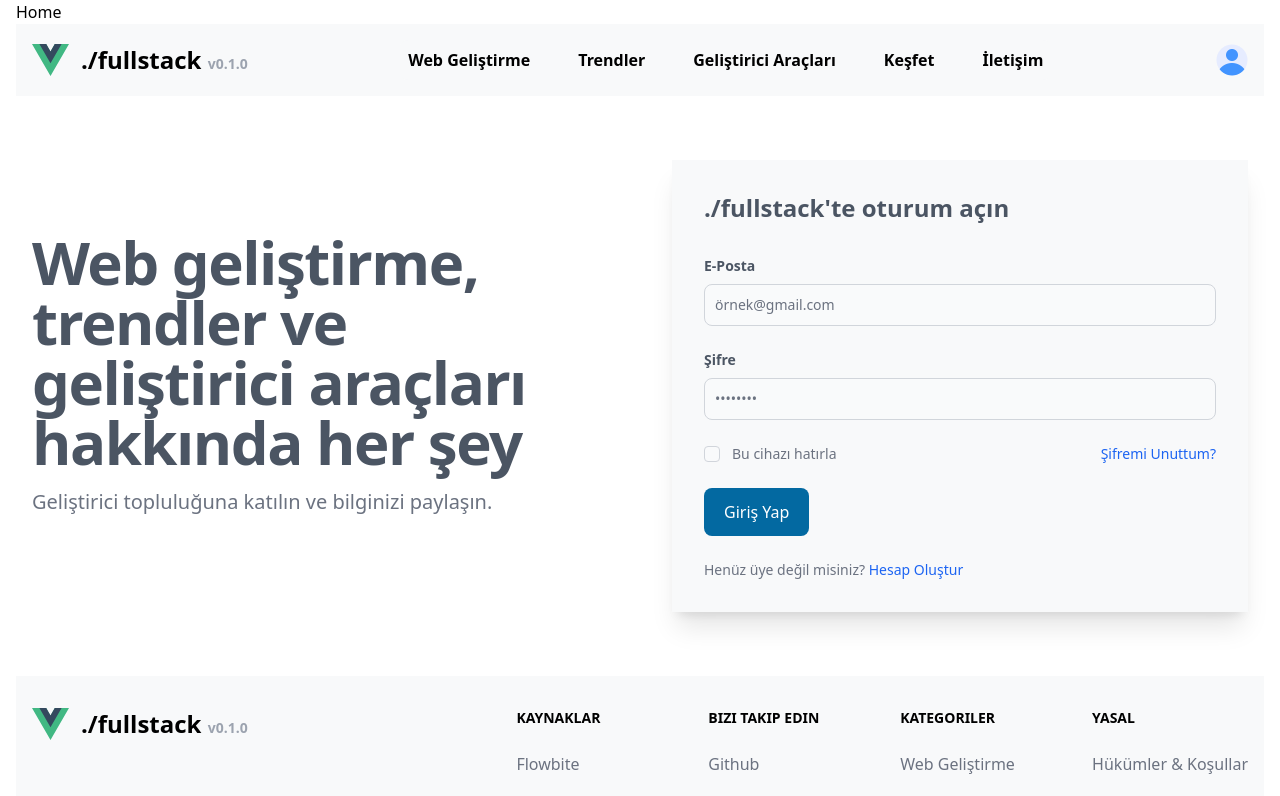
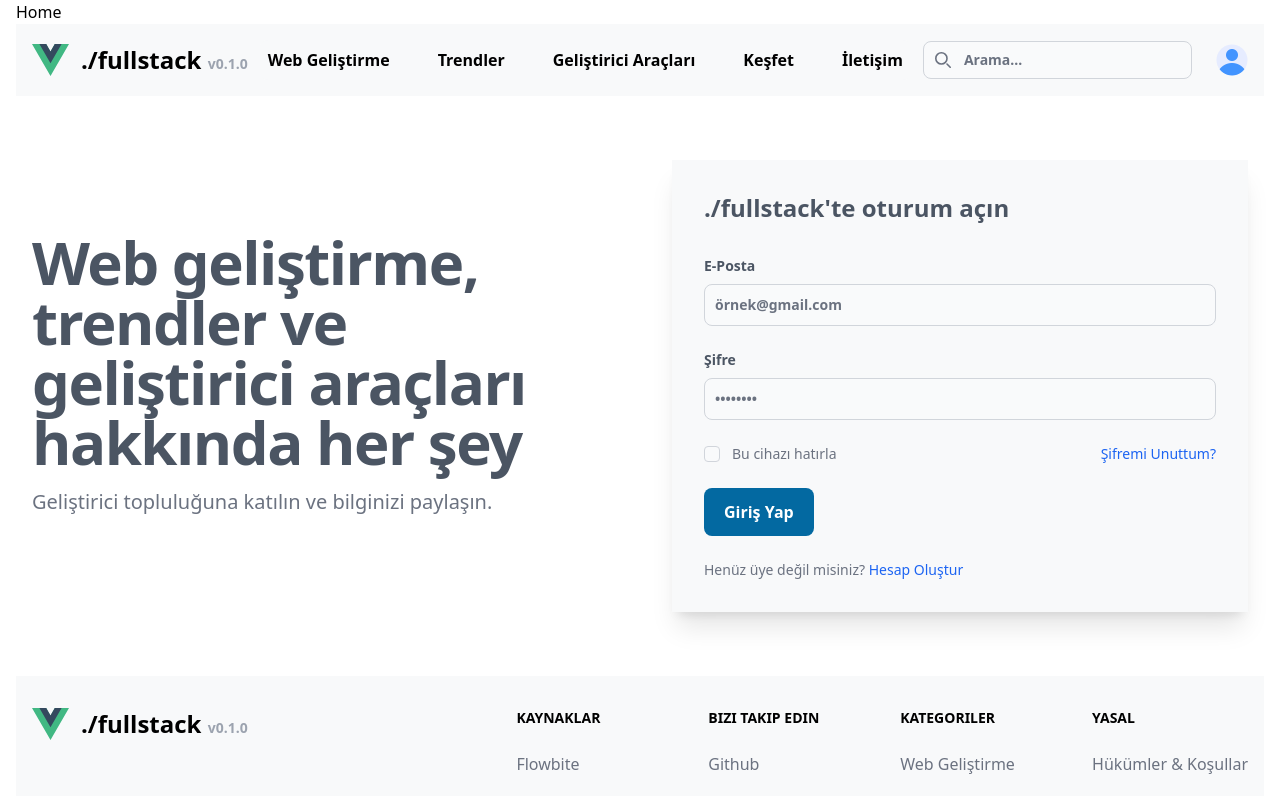
Before and after one commit to fatihkurtl/blog-app, a Vue app in the folder frontend/: page /login in a window 1280 px wide. Shown: the top 796 px of the page. Built offline with nearby package versions, Linux system fonts and the light colour scheme; what v-validate would draw is missing.

Commit message:
added search bar

```diff
--- a/frontend/src/layouts/Navbar.vue
+++ b/frontend/src/layouts/Navbar.vue
@@ -45,6 +45,33 @@ onClickOutside(userDropdown, (event) => {
                     <span class="text-sm font-semibold text-gray-400 dark:text-gray-500">v0.1.0</span>
                 </span>
             </RouterLink>
+            <!-- SEARCH BAR-->
+            <div class="flex md:order-2">
+                <button type="button" data-collapse-toggle="navbar-search" aria-controls="navbar-search"
+                    aria-expanded="false"
+                    class="md:hidden text-gray-500 dark:text-gray-400 hover:bg-gray-100 dark:hover:bg-gray-700 focus:outline-none focus:ring-4 focus:ring-gray-200 dark:focus:ring-gray-700 rounded-lg text-sm p-2.5 mr-1">
+                    <svg class="w-5 h-5" aria-hidden="true" xmlns="http://www.w3.org/2000/svg" fill="none"
+                        viewBox="0 0 20 20">
+                        <path stroke="currentColor" stroke-linecap="round" stroke-linejoin="round" stroke-width="2"
+                            d="m19 19-4-4m0-7A7 7 0 1 1 1 8a7 7 0 0 1 14 0Z" />
+                    </svg>
+                    <span class="sr-only">Search</span>
+                </button>
+                <div class="relative hidden md:block">
+                    <div class="absolute inset-y-0 left-0 flex items-center pl-3 pointer-events-none">
+                        <svg class="w-4 h-4 text-gray-500 dark:text-gray-400" aria-hidden="true"
+                            xmlns="http://www.w3.org/2000/svg" fill="none" viewBox="0 0 20 20">
+                            <path stroke="currentColor" stroke-linecap="round" stroke-linejoin="round" stroke-width="2"
+                                d="m19 19-4-4m0-7A7 7 0 1 1 1 8a7 7 0 0 1 14 0Z" />
+                        </svg>
+                        <span class="sr-only">Search icon</span>
+                    </div>
+                    <input type="text" id="search-navbar"
+                        class="block w-full p-2 pl-10 font-sans font-semibold text-sm text-gray-900 border border-gray-300 rounded-lg bg-gray-50 focus:ring-blue-500 focus:border-blue-500 dark:bg-black dark:border-gray-600 dark:placeholder-gray-400 dark:text-white dark:focus:ring-blue-500 dark:focus:border-blue-500"
+                        :placeholder="$t('search')">
+                </div>
+            </div>
+            <!-- SEARCH BAR -->
             <div class="flex items-center md:order-2">
                 <!-- User -->
 
@@ -118,7 +145,7 @@ onClickOutside(userDropdown, (event) => {
                                     <RouterLink to="/settings/profile/member=:member-token"
                                         class="block px-4 py-2 font-sans text-base hover:underline text-gray-900 hover:text-sky-600 dark:text-white rounded-lg cursor-pointer hover:bg-gray-100 dark:hover:bg-gray-800 dark:hover:text-sky-600">
                                         {{ $t('settings') }}
-                                        </RouterLink>
+                                    </RouterLink>
                                 </li>
                                 <li class="py-1 px-1">
                                     <a href="#"
@@ -201,10 +228,9 @@ onClickOutside(userDropdown, (event) => {
                         </RouterLink>
                     </li>
                 </ul>
-            </div>
-            <!-- MOBILE -->
         </div>
-    </nav>
-</template>
+        <!-- MOBILE -->
+    </div>
+</nav></template>
 
 <style scoped></style>
--- a/frontend/src/locales/en.json
+++ b/frontend/src/locales/en.json
@@ -4,6 +4,7 @@
     "developer-tools": "Developer Tools",
     "discover": "Discover",
     "contact": "Contact",
+    "search": "Search...",
 
     "settings": "Settings",
     "sign-out": "Sign Out",
--- a/frontend/src/locales/tr.json
+++ b/frontend/src/locales/tr.json
@@ -4,6 +4,7 @@
     "developer-tools": "Geliştirici Araçları",
     "discover": "Keşfet",
     "contact": "İletişim",
+    "search": "Arama...",
 
     "settings": "Ayarlar",
     "sign-out": "Çıkış Yap",
--- a/frontend/src/views/members/Login.vue
+++ b/frontend/src/views/members/Login.vue
@@ -24,7 +24,7 @@
                                 class="block mb-2 text-sm font-sans font-semibold text-gray-600 dark:text-white">{{
                                     $t('e-mail') }}</label>
                             <input type="email" name="email" id="email"
-                                class="bg-gray-50 border border-gray-300 text-gray-600 text-sm rounded-lg focus:ring-blue-500 focus:border-blue-500 block w-full p-2.5 dark:bg-black dark:border-gray-600 dark:placeholder-gray-400 dark:text-white dark:focus:ring-blue-500 dark:focus:border-blue-500"
+                                class="bg-gray-50 border border-gray-300 text-gray-600 text-sm font-sans font-semibold rounded-lg focus:ring-blue-500 focus:border-blue-500 block w-full p-2.5 dark:bg-black dark:border-gray-600 dark:placeholder-gray-400 dark:text-white dark:focus:ring-blue-500 dark:focus:border-blue-500"
                                 :placeholder="$t('e-mail-placeholder') + '@gmail.com'" required="">
                         </div>
                         <div>
@@ -32,7 +32,7 @@
                                 class="block mb-2 text-sm font-sans font-semibold text-gray-600 dark:text-white">{{
                                     $t('password') }}</label>
                             <input type="password" name="password" id="password" placeholder="••••••••"
-                                class="bg-gray-50 border border-gray-300 text-gray-600 text-sm rounded-lg focus:ring-blue-500 focus:border-blue-500 block w-full p-2.5 dark:bg-black dark:border-gray-600 dark:placeholder-gray-400 dark:text-white dark:focus:ring-blue-500 dark:focus:border-blue-500"
+                                class="bg-gray-50 border border-gray-300 text-gray-600 text-sm font-sans font-semibold rounded-lg focus:ring-blue-500 focus:border-blue-500 block w-full p-2.5 dark:bg-black dark:border-gray-600 dark:placeholder-gray-400 dark:text-white dark:focus:ring-blue-500 dark:focus:border-blue-500"
                                 required>
                         </div>
                         <div class="flex items-start">
@@ -50,7 +50,7 @@
                                 {{ $t('forgot-password') }}</RouterLink>
                         </div>
                         <button type="submit"
-                            class="w-full px-5 py-3 text-base font-sans font-medium text-center text-white bg-lightBtnColor hover:bg-sky-600 dark:hover:bg-sky-700 rounded-lg focus:ring-4 dark:bg-darkBtnColor dark:focus:ring-sky-800 focus:ring-blue-300 sm:w-auto">
+                            class="w-full px-5 py-3 text-base font-sans font-semibold text-center text-white bg-lightBtnColor hover:bg-sky-600 dark:hover:bg-sky-700 rounded-lg focus:ring-4 dark:bg-darkBtnColor dark:focus:ring-sky-800 focus:ring-blue-300 sm:w-auto">
                             {{ $t('login') }}
                         </button>
                         <div class="text-sm font-sans font-medium text-gray-500 dark:text-white">
--- a/frontend/src/views/members/ResetPassword.vue
+++ b/frontend/src/views/members/ResetPassword.vue
@@ -72,7 +72,7 @@ watch(() => memberEmail.value, (newEmail) => {
                                 {{ $t('e-mail') }}
                             </label>
                             <input type="email" name="email" id="email" v-model="memberEmail"
-                                class="bg-gray-50 border border-gray-300 text-gray-600 text-sm rounded-lg focus:ring-blue-500 focus:border-blue-500 block w-full p-2.5 dark:bg-gray-700 dark:border-gray-600 dark:placeholder-gray-400 dark:text-white dark:focus:ring-blue-500 dark:focus:border-blue-500"
+                                class="bg-gray-50 border border-gray-300 text-gray-600 text-sm font-sans font-semibold rounded-lg focus:ring-blue-500 focus:border-blue-500 block w-full p-2.5 dark:bg-gray-700 dark:border-gray-600 dark:placeholder-gray-400 dark:text-white dark:focus:ring-blue-500 dark:focus:border-blue-500"
                                 :placeholder="$t('e-mail-placeholder') + '@gmail.com'">
                             <span v-if="errors.email" class="text-xs text-red-600 dark:text-red-500 font-sans">
                                 <!-- {{ errors.fullName }} -->
@@ -84,7 +84,7 @@ watch(() => memberEmail.value, (newEmail) => {
                             </p>
                         </div>
                         <button type="submit"
-                            class="w-full px-5 py-3 text-base font-sans text-center text-white bg-lightBtnColor hover:bg-sky-600 dark:hover:bg-sky-700 rounded-lg focus:ring-4 focus:ring-blue-300 sm:w-auto dark:bg-darkBtnColor dark:focus:ring-sky-800">
+                            class="w-full px-5 py-3 text-base font-sans font-semibold text-center text-white bg-lightBtnColor hover:bg-sky-600 dark:hover:bg-sky-700 rounded-lg focus:ring-4 focus:ring-blue-300 sm:w-auto dark:bg-darkBtnColor dark:focus:ring-sky-800">
                             {{ $t('send-reset-link') }}
                         </button>
                     </form>
--- a/frontend/src/views/members/auth/NewPassword.vue
+++ b/frontend/src/views/members/auth/NewPassword.vue
@@ -142,7 +142,7 @@ watch(newPassword, (newValue) => {
                             </p>
                         </div>
                         <button type="submit"
-                            class="w-full px-5 py-3 text-base font-sans font-medium text-center text-white bg-lightBtnColor hover:bg-sky-600 dark:hover:bg-sky-700 rounded-lg focus:ring-4 focus:ring-blue-300 sm:w-auto dark:bg-darkBtnColor dark:focus:ring-sky-800">
+                            class="w-full px-5 py-3 text-base font-sans font-semibold text-center text-white bg-lightBtnColor hover:bg-sky-600 dark:hover:bg-sky-700 rounded-lg focus:ring-4 focus:ring-blue-300 sm:w-auto dark:bg-darkBtnColor dark:focus:ring-sky-800">
                             {{ $t('save') }}
                         </button>
                     </form>
--- a/frontend/src/views/members/auth/settings/Account.vue
+++ b/frontend/src/views/members/auth/settings/Account.vue
@@ -49,7 +49,7 @@ import Aside from '../../../../components/members/auth/Aside.vue';
                             </div>
                             <div class="mt-4">
                                 <button type="submit"
-                                    class="px-5 py-3 text-base font-sans text-center text-white bg-lightBtnColor hover:bg-sky-600 dark:hover:bg-sky-700 rounded-lg focus:ring-4 focus:ring-blue-300 sm:w-auto dark:bg-darkBtnColor dark:focus:ring-sky-800">
+                                    class="px-5 py-3 text-base font-sans font-semibold text-center text-white bg-lightBtnColor hover:bg-sky-600 dark:hover:bg-sky-700 rounded-lg focus:ring-4 focus:ring-blue-300 sm:w-auto dark:bg-darkBtnColor dark:focus:ring-sky-800">
                                     {{ $t('save-profile-btn') }}
                                 </button>
                             </div>
@@ -96,7 +96,7 @@ import Aside from '../../../../components/members/auth/Aside.vue';
                     </div>
                     <div class="mt-4">
                         <button type="delete"
-                            class="px-5 py-3 text-base font-sans text-center text-white bg-red-600 hover:bg-red-500 dark:bg-red-600 dark:hover:bg-red-700 rounded-lg focus:ring-4 focus:ring-red-300 sm:w-auto dark:focus:ring-red-800">
+                            class="px-5 py-3 text-base font-sans font-semibold text-center text-white bg-red-600 hover:bg-red-500 dark:bg-red-600 dark:hover:bg-red-700 rounded-lg focus:ring-4 focus:ring-red-300 sm:w-auto dark:focus:ring-red-800">
                             {{ $t('delete-account') }}
                         </button>
                     </div>
```
Also changed, not shown: frontend/src/views/members/Register.vue (+6 -6 lines), frontend/src/views/members/auth/settings/Profile.vue (+6 -6 lines).
